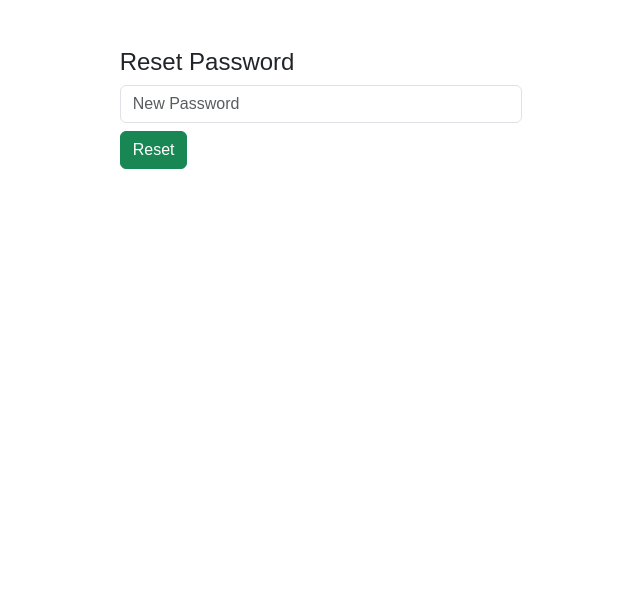
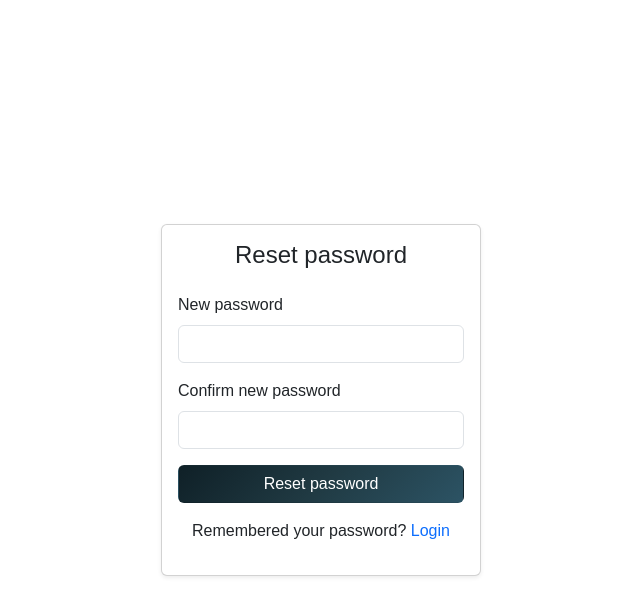
Before and after one commit to shri1906/Employee-Management-System, a React (Vite) app in the folder client/: page /reset-password/1 in a window 1280 px wide. Shown: the top 616 px of the page, without its empty margins (319-959 px from the left). Built offline with nearby package versions, Linux system fonts and the light colour scheme; no server answers; a web font is replaced by a local one.

Commit message:
update reset password done

```diff
--- a/client/src/App.jsx
+++ b/client/src/App.jsx
@@ -25,6 +25,7 @@ import Userlist  from "./pages/admin/Userlist";
 import MonthlyAttendanceAdmin from "./pages/admin/MonthlyAttendanceAdmin";
 import MonthlyAttendanceUser from "./pages/user/MonthlyAttendanceUSer";
 import SalaryHistory from "./pages/admin/SalaryHistory";
+import ChangePassword from "./pages/auth/ChangePassword";
 
 function App() {
   return (
@@ -96,7 +97,7 @@ function App() {
           path="/admin/settings"
           element={
             <ProtectedRoute role="admin">
-              <Attendance />
+              <ChangePassword />
             </ProtectedRoute>
           }
         />
@@ -170,7 +171,7 @@ function App() {
           path="/user/settings"
           element={
             <ProtectedRoute role="user">
-              <MyAttendance />
+              <ChangePassword />
             </ProtectedRoute>
           }
         />
--- a/client/src/components/Sidebar.jsx
+++ b/client/src/components/Sidebar.jsx
@@ -80,7 +80,7 @@ const Sidebar = () => {
             <FaCalendarAlt />
             <span>Leaves</span>
           </Link>
-           <Link to="/admin/settings" className="sidebar-item">
+           <Link to="/user/settings" className="sidebar-item">
             <FaTools />
             <span>Settings</span>
           </Link>
--- /dev/null
+++ b/client/src/pages/auth/ChangePassword.jsx
@@ -0,0 +1,101 @@
+import { useState } from "react";
+import Navbar from "../../components/Navbar";
+import Sidebar from "../../components/Sidebar";
+import { changePassword } from "../../services/api";
+import { toast } from "react-toastify";
+
+const ChangePassword = () => {
+  const [oldPassword, setOldPassword] = useState("");
+  const [newPassword, setNewPassword] = useState("");
+  const [confirmPassword, setConfirmPassword] = useState("");
+  const [loading, setLoading] = useState(false);
+
+  const handleSubmit = async (e) => {
+    e.preventDefault();
+
+    if (!oldPassword || !newPassword || !confirmPassword) {
+      return toast.error("All fields are required");
+    }
+
+    if (newPassword !== confirmPassword) {
+      return toast.error("New passwords do not match");
+    }
+
+    if (newPassword.length < 6) {
+      return toast.error("Password must be at least 6 characters");
+    }
+
+    try {
+      setLoading(true);
+      await changePassword(oldPassword, newPassword);
+      toast.success("Password changed successfully");
+
+      setOldPassword("");
+      setNewPassword("");
+      setConfirmPassword("");
+    } catch (err) {
+      toast.error(err.message);
+    } finally {
+      setLoading(false);
+    }
+  };
+
+  return (
+    <>
+      <Navbar />
+      <Sidebar />
+
+      {/* MAIN CONTENT */}
+      <div className="main-content d-flex justify-content-center align-items-center" style={{ minHeight: "calc(100vh - 64px)" }}>
+        <div className="col-md-3 col-lg-3">
+             <h4 className="text-center mb-4">Change password</h4>
+          <div className="card shadow-sm">
+            <div className="card-body">
+              <form onSubmit={handleSubmit}>
+                <div className="mb-1">
+                  <label className="form-label">Old password</label>
+                  <input
+                    type="password"
+                    className="form-control"
+                    value={oldPassword}
+                    onChange={(e) => setOldPassword(e.target.value)}
+                  />
+                </div>
+
+                <div className="mb-1">
+                  <label className="form-label">New password</label>
+                  <input
+                    type="password"
+                    className="form-control"
+                    value={newPassword}
+                    onChange={(e) => setNewPassword(e.target.value)}
+                  />
+                </div>
+
+                <div className="mb-1">
+                  <label className="form-label">Confirm new password</label>
+                  <input
+                    type="password"
+                    className="form-control"
+                    value={confirmPassword}
+                    onChange={(e) => setConfirmPassword(e.target.value)}
+                  />
+                </div>
+
+                <button
+                  type="submit"
+                  className="btn login-left text-white w-100 mt-2"
+                  disabled={loading}
+                >
+                  {loading ? "Updating..." : "Change password"}
+                </button>
+              </form>
+            </div>
+          </div>
+        </div>
+      </div>
+    </>
+  );
+};
+
+export default ChangePassword;
--- a/client/src/pages/auth/ForgotPassword.jsx
+++ b/client/src/pages/auth/ForgotPassword.jsx
@@ -32,7 +32,7 @@ export default function ForgotPassword() {
             className="card shadow-lg p-4"
             style={{ maxWidth: "400px", width: "100%" }}
           >
-            <h4 className="text-center mb-4">Reset Password</h4>
+            <h4 className="text-center mb-4">Forgot Password</h4>
 
             <form onSubmit={submit}>
               <div className="input-icon mb-3">
--- a/client/src/pages/auth/ResetPassword.jsx
+++ b/client/src/pages/auth/ResetPassword.jsx
@@ -1,25 +1,100 @@
-import { useParams } from "react-router-dom";
 import { useState } from "react";
-import api from "../../services/api";
+import { useParams, useNavigate } from "react-router-dom";
+import { resetPassword } from "../../services/api";
 import { toast } from "react-toastify";
 
-export default function ResetPassword() {
+const ResetPassword = () => {
   const { token } = useParams();
+  const navigate = useNavigate();
+
   const [password, setPassword] = useState("");
+  const [confirmPassword, setConfirmPassword] = useState("");
+  const [loading, setLoading] = useState(false);
 
-  const submit = async () => {
-    await api.post(`/auth/reset-password/${token}`, { password });
-    toast.success("Password reset successful");
-    window.location.href = "/login";
+  const handleSubmit = async (e) => {
+    e.preventDefault();
+
+    if (!password || !confirmPassword) {
+      return toast.error("All fields are required");
+    }
+
+    if (password !== confirmPassword) {
+      return toast.error("Passwords do not match");
+    }
+
+    if (password.length < 6) {
+      return toast.error("Password must be at least 6 characters");
+    }
+
+    try {
+      setLoading(true);
+      await resetPassword(token, password);
+      toast.success("Password reset successful");
+
+      setTimeout(() => {
+        navigate("/login");
+      }, 1500);
+    } catch (err) {
+      toast.error(err.message);
+    } finally {
+      setLoading(false);
+    }
   };
 
   return (
-    <div className="container mt-5 col-md-4">
-      <h4>Reset Password</h4>
-      <input type="password" className="form-control mb-2"
-        placeholder="New Password"
-        onChange={e => setPassword(e.target.value)} />
-      <button className="btn btn-success" onClick={submit}>Reset</button>
+    <div
+      className="d-flex justify-content-center align-items-center"
+      style={{ minHeight: "100vh" }}
+    >
+      <div className="col-md-3 col-lg-3">
+        <div className="card shadow-sm">
+          <div className="card-body">
+            <h4 className="text-center mb-4">Reset password</h4>
+
+            <form onSubmit={handleSubmit}>
+              <div className="mb-3">
+                <label className="form-label">New password</label>
+                <input
+                  type="password"
+                  className="form-control"
+                  value={password}
+                  onChange={(e) => setPassword(e.target.value)}
+                />
+              </div>
+
+              <div className="mb-3">
+                <label className="form-label">Confirm new password</label>
+                <input
+                  type="password"
+                  className="form-control"
+                  value={confirmPassword}
+                  onChange={(e) => setConfirmPassword(e.target.value)}
+                />
+              </div>
+
+              <button
+                type="submit"
+                className="btn login-left text-white w-100"
+                disabled={loading}
+              >
+                {loading ? "Updating..." : "Reset password"}
+              </button>
+            </form>
+
+            <p className="text-center mt-3">
+              Remembered your password?{" "}
+              <span
+                style={{ cursor: "pointer", color: "#0d6efd" }}
+                onClick={() => navigate("/login")}
+              >
+                Login
+              </span>
+            </p>
+          </div>
+        </div>
+      </div>
     </div>
   );
-}
+};
+
+export default ResetPassword;
--- a/client/src/pages/user/Profile.jsx
+++ b/client/src/pages/user/Profile.jsx
@@ -26,7 +26,7 @@ const Profile = () => {
         <h4 className="mb-4 text-center">My profile</h4>
 
         <div className="row justify-content-center">
-          <div className="col-md-4 col-lg-4">
+          <div className="col-md-3 col-lg-3">
             <div className="card shadow-sm text-center">
               <div className="card-body">
 
--- a/client/src/services/api.js
+++ b/client/src/services/api.js
@@ -32,7 +32,35 @@ export const login = async (email, password) => {
     throw new Error(error.response?.data?.message || "Login failed");
   }
 };
+// Change password
 
+export const changePassword = async (oldPassword, newPassword) => {
+  try {
+    const response = await api.post("/auth/change-password", {
+      oldPassword,
+      newPassword,
+    });
+    return response.data;
+  } catch (error) {
+    throw new Error(
+      error.response?.data?.message || "Change password failed"
+    );
+  }
+};
+
+// Reset password
+export const resetPassword = async (token, password) => {
+  try {
+    const response = await api.post(`/auth/reset-password/${token}`, {
+      password,
+    });
+    return response.data;
+  } catch (error) {
+    throw new Error(
+      error.response?.data?.message || "Reset password failed"
+    );
+  }
+};
 // DEPARTMENT_API_FUNCTION
 
 export const createDepartment = async (name, code) => {
```
Also changed, not shown: 1 other file (tests, documents, lock files or other folders).
